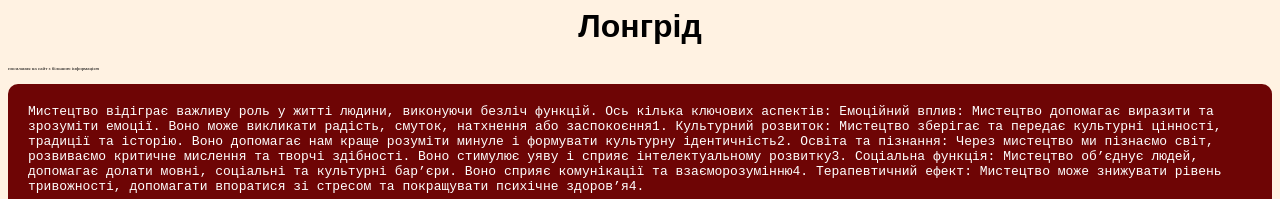
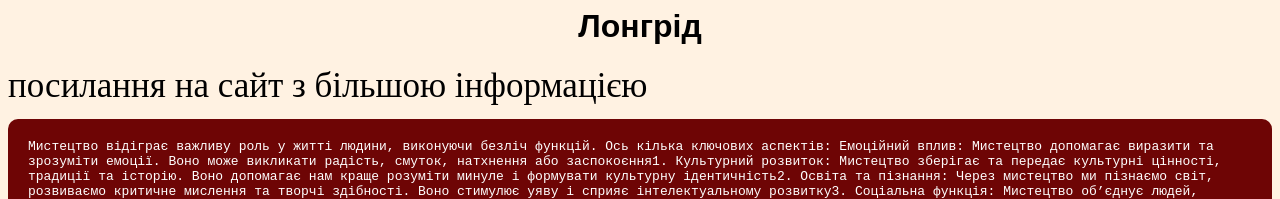
Before and after one commit to OstapLyapun/-scool, a plain HTML site: page index.html in a window 1280 px wide. Shown: the top 199 px of the page. Drawn offline with Linux system fonts and the light colour scheme.

Commit message:
Update style.css

```diff
--- a/style.css
+++ b/style.css
@@ -1,6 +1,6 @@
 a{
     text-decoration: none;
-    font-size:5px ;
+    font-size:35px ;
     text-align: center;
     color:black;
 }
```
